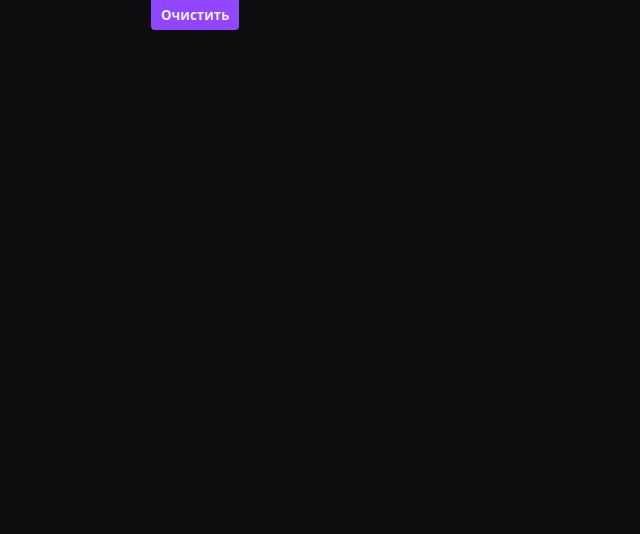
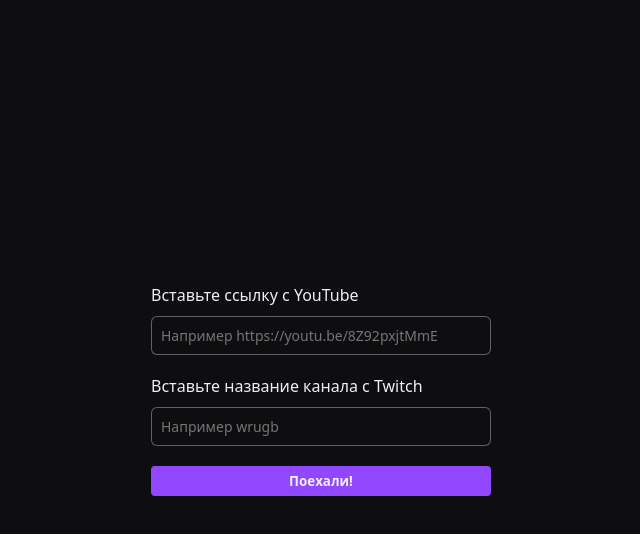
Before and after one commit to roose/ty, a plain HTML site: page index.html in a window 1280 px wide. Both pictures are taken after a click on the button "Поехали!". Shown: the whole page, without its empty margins (319-959 px from the left). Drawn offline with Linux system fonts and the light colour scheme.

Commit message:
change title

```diff
--- a/index.html
+++ b/index.html
@@ -4,7 +4,7 @@
 <head>
   <meta charset="UTF-8">
   <meta name="viewport" content="width=device-width, initial-scale=1.0">
-  <title>Document</title>
+  <title>YouTube player + Twitch chat</title>
   <style>
     * {
       box-sizing: border-box;
@@ -140,7 +140,7 @@
   <div class="placeholder">
     <ul>
       <li>
-        <label for="youtube_input">Пожалуйста, вставьте ссылку с YouTube</label>
+        <label for="youtube_input">Вставьте ссылку с YouTube</label>
         <input type="text" id="youtube_input" placeholder="Например https://youtu.be/8Z92pxjtMmE">
       </li>
       <li>
@@ -195,6 +195,7 @@
     }
 
     goBtn.addEventListener('click', () => {
+      if(youtubeInput.value && twitchInput.value) {
         if(getYouTubeId(youtubeInput.value)) {
           store.ytid = getYouTubeId(youtubeInput.value);
           localStorage.setItem('twitch-youtube', JSON.stringify(store));
@@ -208,6 +209,7 @@
           twitch.classList.add('active');
         }
         placeholder.classList.add('hidden');
+      }
     });
 
     clearBtn.addEventListener('click', () => {
@@ -220,26 +222,6 @@
       placeholder.classList.remove('hidden');
     });
 
-    // youtubeInput.addEventListener('change', () => {
-    //   if(getYouTubeId(youtubeInput.value)) {
-    //     store.ytid = getYouTubeId(youtubeInput.value);
-    //     localStorage.setItem('twitch-youtube', JSON.stringify(store));
-    //     youtube.src = `https://www.youtube.com/embed/${store.ytid}`;
-    //     youtube.classList.add('active');
-    //     yotubePlaceholder.classList.add('hidden');
-    //   }
-    // });
-
-    // twitchInput.addEventListener('change', () => {
-    //   console.log(twitchInput.value);
-
-    //   store.twname = twitchInput.value;
-    //   localStorage.setItem('twitch-youtube', JSON.stringify(store));
-    //   twitch.src = `https://www.twitch.tv/embed/${store.twname}/chat?darkpopoutz&parent=roose.github.io`;
-    //   twitch.classList.add('active');
-    //   twitchPlaceholder.classList.add('hidden');
-    // });
-
   </script>
 </body>
 
```
Lines whose indentation alone changed are shown as unchanged.
